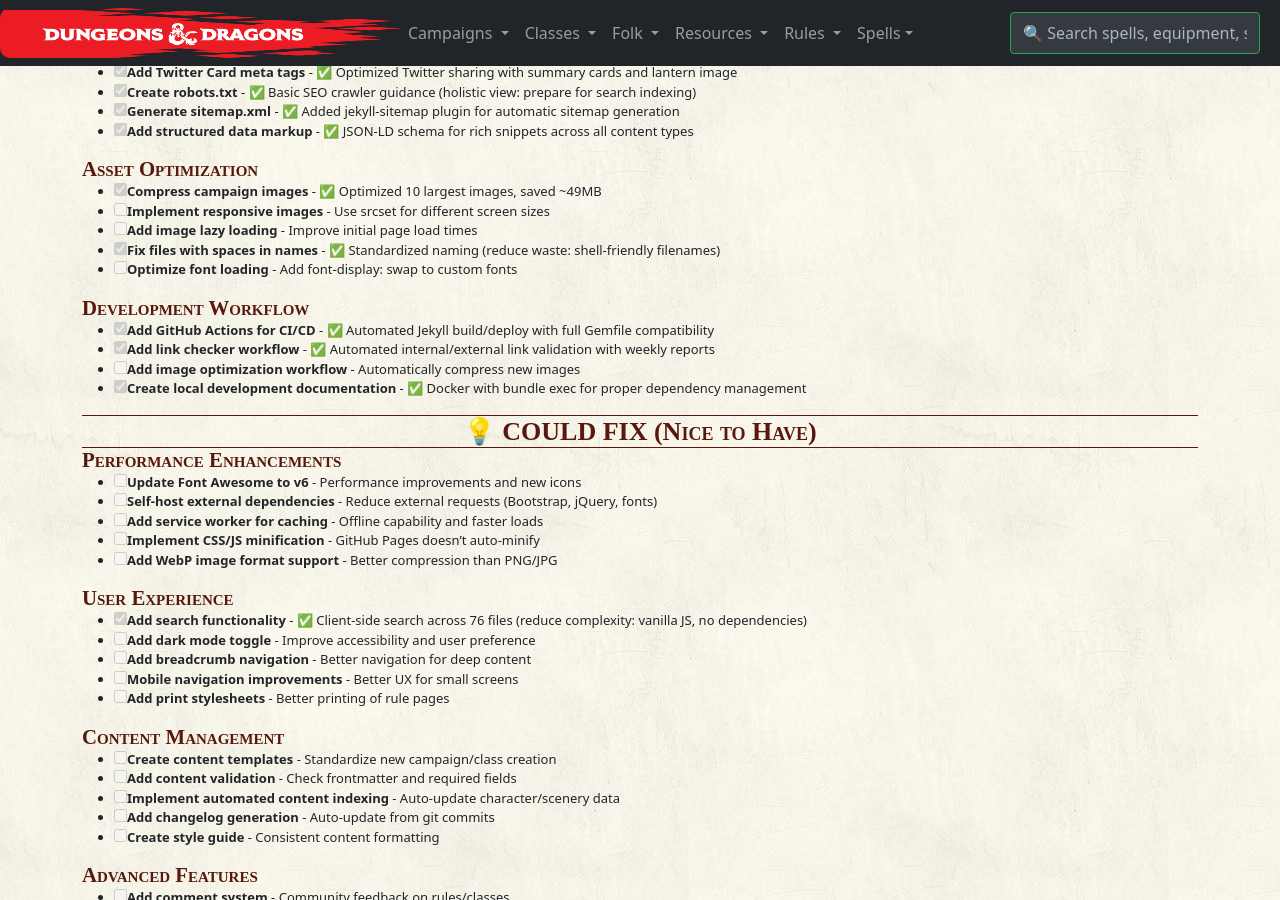
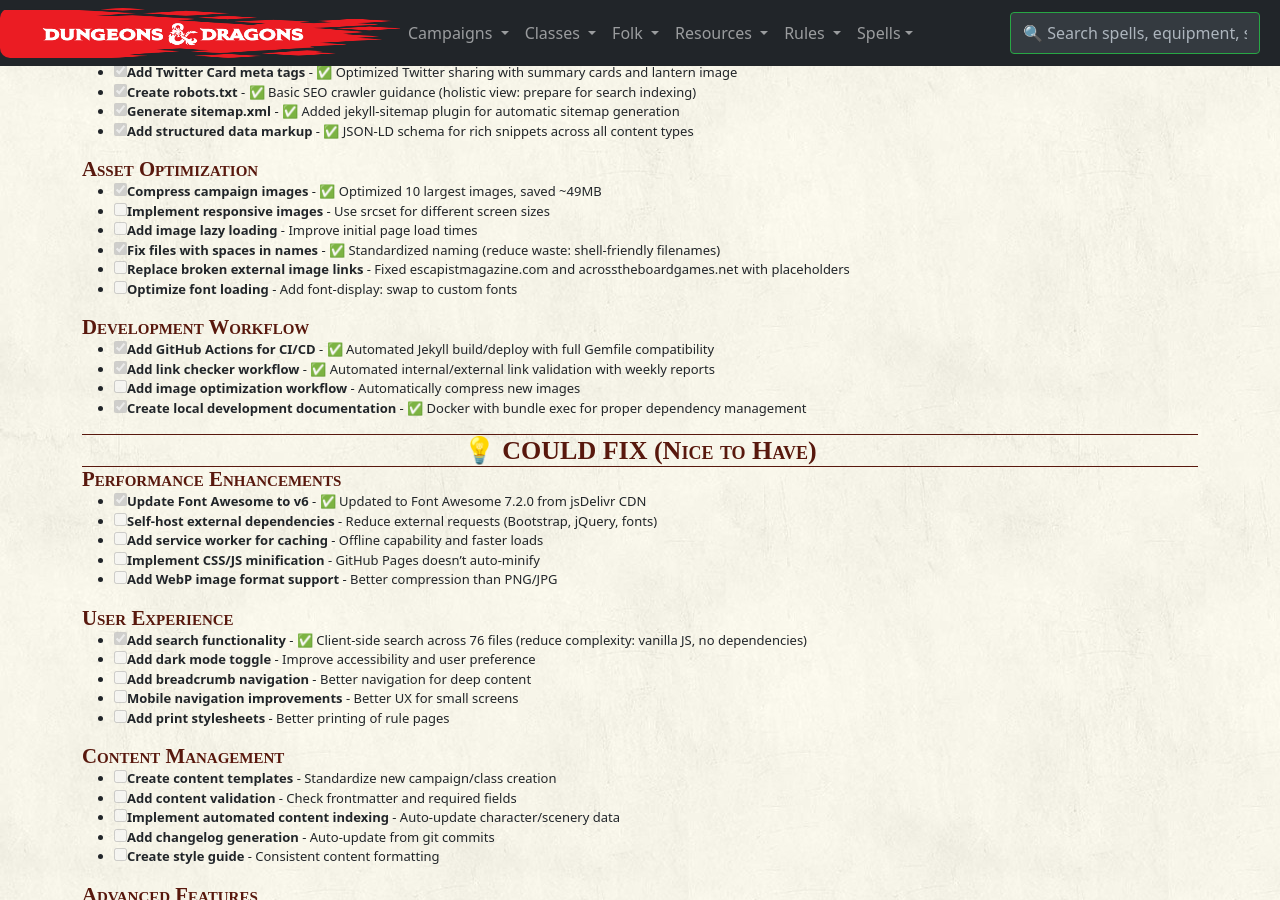
Before and after one commit to kvarak/dnd, a Jekyll site: the page built from todo.md, in a window 1280 px wide and 900 px high, scrolled down 531 px. Built offline with Jekyll 4.4.1, drawn with Linux system fonts in a browser that asks for light colours; nearby versions of some CDN libraries; some web fonts are replaced; our own code applies the rules of GitHub Pages for plain Markdown files; Markdown is read by kramdown in place of the engine named in the settings.

Commit message:
Fix broken external image links and upgrade Font Awesome
- Upgrade Font Awesome from v5.15.1 to v7.2.0 using jsDelivr CDN
- Replace broken external images with local assets:
  * escapistmagazine.com placeholder → assets/images/cursed.jpg
  * acrosstheboardgames.net placeholder → assets/images/flumphling.png
- Add Docker-based link checking infrastructure with lychee
- Create find-broken-links make target for auditing placeholders
- Update .lycheeignore to prevent hangs on internal Jekyll paths
- Add accessibility alt text to all replaced images

```diff
--- a/_includes/head.html
+++ b/_includes/head.html
@@ -32,7 +32,7 @@
 <script src="https://cdn.jsdelivr.net/npm/bootstrap@5.3.3/dist/js/bootstrap.bundle.min.js" integrity="sha384-YvpcrYf0tY3lHB60NNkmXc5s9fDVZLESaAA55NDzOxhy9GkcIdslK1eN7N6jIeHz" crossorigin="anonymous"></script>
 
 <!-- Fonts -->
-<link href="https://use.fontawesome.com/releases/v5.15.1/css/all.css" rel="stylesheet" />
+<link href="https://cdn.jsdelivr.net/npm/@fortawesome/fontawesome-free@7.2.0/css/all.min.css" rel="stylesheet" crossorigin="anonymous">
 <link href='https://fonts.googleapis.com/css?family=Buenard' rel='stylesheet'>
 
 <!-- My style -->
--- a/todo.md
+++ b/todo.md
@@ -35,6 +35,7 @@
 - [ ] **Implement responsive images** - Use srcset for different screen sizes
 - [ ] **Add image lazy loading** - Improve initial page load times
 - [x] **Fix files with spaces in names** - ✅ Standardized naming (reduce waste: shell-friendly filenames)
+- [ ] **Replace broken external image links** - Fixed escapistmagazine.com and acrosstheboardgames.net with placeholders
 - [ ] **Optimize font loading** - Add font-display: swap to custom fonts
 
 ### Development Workflow
@@ -46,7 +47,7 @@
 ## 💡 COULD FIX (Nice to Have)
 
 ### Performance Enhancements
-- [ ] **Update Font Awesome to v6** - Performance improvements and new icons
+- [x] **Update Font Awesome to v6** - ✅ Updated to Font Awesome 7.2.0 from jsDelivr CDN
 - [ ] **Self-host external dependencies** - Reduce external requests (Bootstrap, jQuery, fonts)
 - [ ] **Add service worker for caching** - Offline capability and faster loads
 - [ ] **Implement CSS/JS minification** - GitHub Pages doesn't auto-minify
```
Also changed, not shown: docs/_Classes/cursed.md (+1 -3 lines), docs/_Specific/familiars-alternative-great-old-one.md (+1 -1 lines), .github/workflows/link-checker.yml, assets/images/cursed.jpg (added), assets/images/flumphling.png (added), 2 other files.
